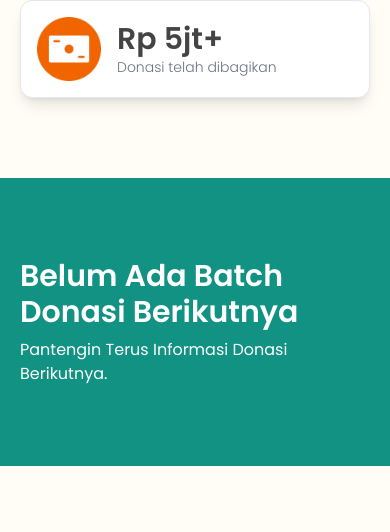
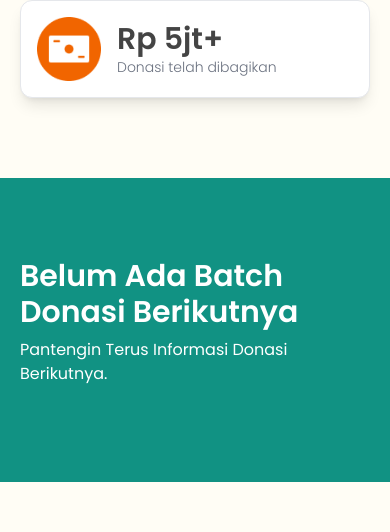
Before and after one commit to qitadev/bingung-berbagi, a Nuxt app: page / in a window 390 px wide. Shown: the part 1209-1741 px from the top of the page. Built offline with nearby package versions, Linux system fonts and the light colour scheme; no server answers.

Commit message:
fix margin jumbotron

```diff
--- a/components/index/Jumbotron.vue
+++ b/components/index/Jumbotron.vue
@@ -1,7 +1,7 @@
 <template>
   <section class="w-full bg-green-primary my-20">
-    <article class="max-w-5xl px-5 mx-auto py-20 flex">
-      <section class="flex-1 mr-4">
+    <article class="max-w-5xl px-5 mx-auto py-20 flex flex-col md:flex-row">
+      <section class="flex-1 mr-0 mb-4 md:mb-0 md:mr-4">
         <template v-if="batch">
           <h2 class="text-3xl font-bold text-white">
             Segera Donasi Sekarang
```
